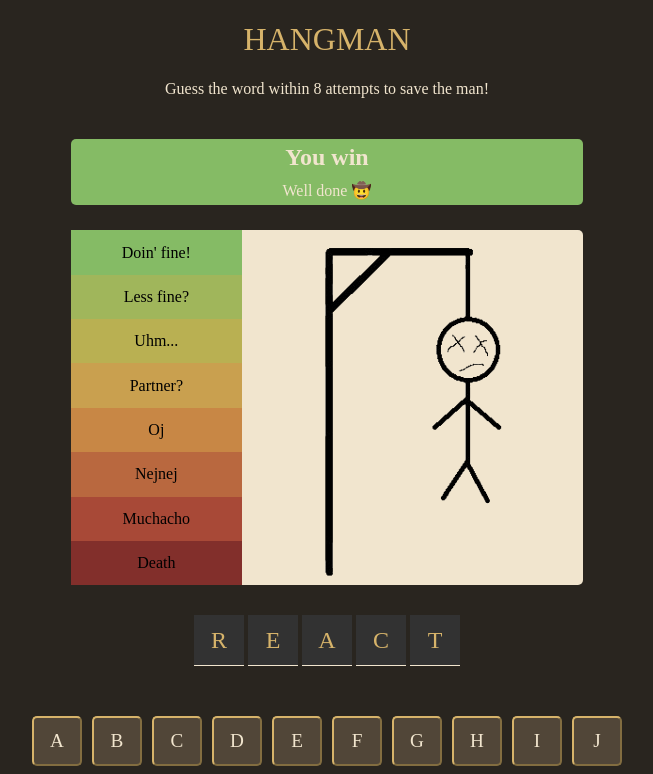
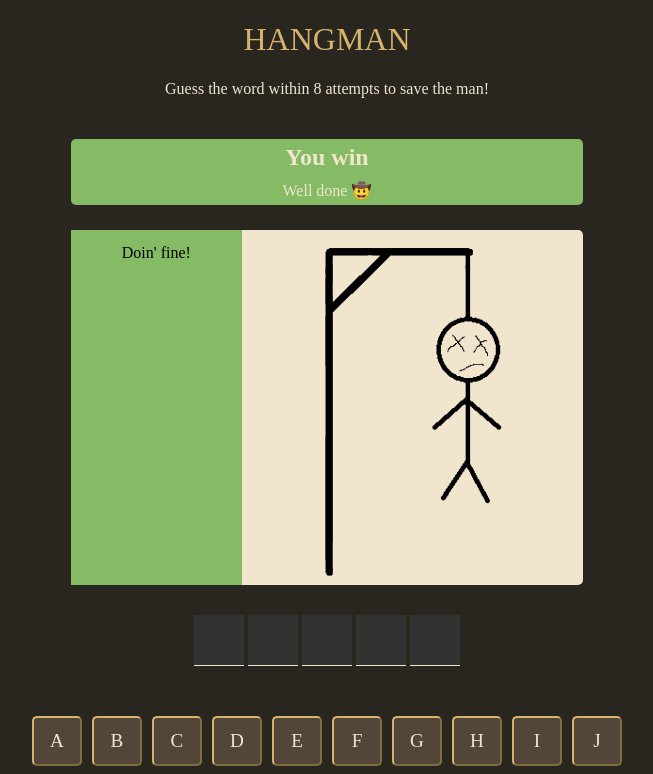
Before and after one commit to Muffinsmaniac/hangman-react, a React (Vite) app: page / in a window 1280 px wide. Shown: the top 774 px of the page, without its empty margins (313-966 px from the left). Built offline with nearby package versions, Linux system fonts and the light colour scheme.

Commit message:
Healthbar up and running

```diff
--- a/src/App.tsx
+++ b/src/App.tsx
@@ -8,11 +8,16 @@ function App() {
   //Variables
   const [currentWord, setCurrentWord] = useState<string>("react")
   const [guessedLetters, setGuessedLetters] = useState<string[]>([])
-  console.log(guessedLetters)
+
+  const wrongGuessesCount:number = //Deriving the amount of wrong guesses!
+    guessedLetters.filter( letter => !currentWord.includes(letter)).length
+
 
   //Elements
   const letterElements = currentWord.split("").map( (letter,index) =>
-    <span key={index}>{letter.toUpperCase()}</span>
+    <span key={index}>
+      {guessedLetters.includes(letter) && letter.toUpperCase()}
+    </span>
   )
 
   //Functions
@@ -26,7 +31,8 @@ function App() {
     <>
       <Header/>
       <Status/>
-      <Hangman/>
+      <Hangman
+        wrongGuessesCount={wrongGuessesCount}/>
       <div className="word-div">
         {letterElements}
       </div>
--- a/src/components/Hangman.tsx
+++ b/src/components/Hangman.tsx
@@ -1,10 +1,16 @@
 import hangman8 from "../assets/hangman8.png"
 import Healthbar from "./Healthbar.tsx"
 
-export default function Hangman(){
+type HangmanProps = {
+    wrongGuessesCount:number
+}
+
+export default function Hangman({wrongGuessesCount}:HangmanProps){
     return(
         <main>
-            <Healthbar/>
+            <Healthbar
+                wrongGuessesCount={wrongGuessesCount}
+            />
             <div className="picture-container">
                 <img src={hangman8}/>
             </div>
--- a/src/components/Healthbar.tsx
+++ b/src/components/Healthbar.tsx
@@ -1,10 +1,31 @@
 import { healthbars } from "../healthbars"
 
-export default function Healthbar(){
+type HealthbarProps = {
+    wrongGuessesCount:number
+}
+
+export default function Healthbar({wrongGuessesCount}:HealthbarProps){
+
+    const colorCodes:string[] = [
+        "#85BB65",
+        "#A0B65B",
+        "#B9B052",
+        "#C9A04F",
+        "#C88745",
+        "#B9683F",
+        "#B9683F",
+        "#822F2B",
+    ]
 
     const healthbarElements = healthbars.map(bar =>
-        <span key={bar.id} style={{backgroundColor:bar.backgroundColor}}>
-            {bar.name}
+        <span
+            key={bar.id}
+            style={{
+                backgroundColor: wrongGuessesCount > bar.id ?
+                "#F1E5CE" :
+                colorCodes[wrongGuessesCount]}}
+        >
+            {wrongGuessesCount === bar.id ? bar.name : ""}
         </span>
     )
 
--- a/src/healthbars.ts
+++ b/src/healthbars.ts
@@ -1,42 +1,34 @@
 export const healthbars = [
     {
         name: "Doin' fine!",
-        backgroundColor: "#85BB65",
+        id: 0,
+    },
+    {
+        name: "Less fine?",
         id: 1,
     },
     {
-        name: "Less fine?",
-        backgroundColor: "#A0B65B",
+        name: "Uhm...",
         id: 2,
     },
     {
-        name: "Uhm...",
-        backgroundColor: "#B9B052",
+        name: "Partner?",
         id: 3,
     },
     {
-        name: "Partner?",
-        backgroundColor: "#C9A04F",
+        name: "Oj",
         id: 4,
     },
     {
-        name: "Oj",
-        backgroundColor: "#C88745",
+        name: "Nejnej",
         id: 5,
     },
     {
-        name: "Nejnej",
-        backgroundColor: "#B9683F",
+        name: "Muchacho",
         id: 6,
     },
     {
-        name: "Muchacho",
-        backgroundColor: "#A84937",
+        name: "Death",
         id: 7,
     },
-    {
-        name: "Death",
-        backgroundColor: "#822F2B",
-        id: 8,
-    },
 ]
```
